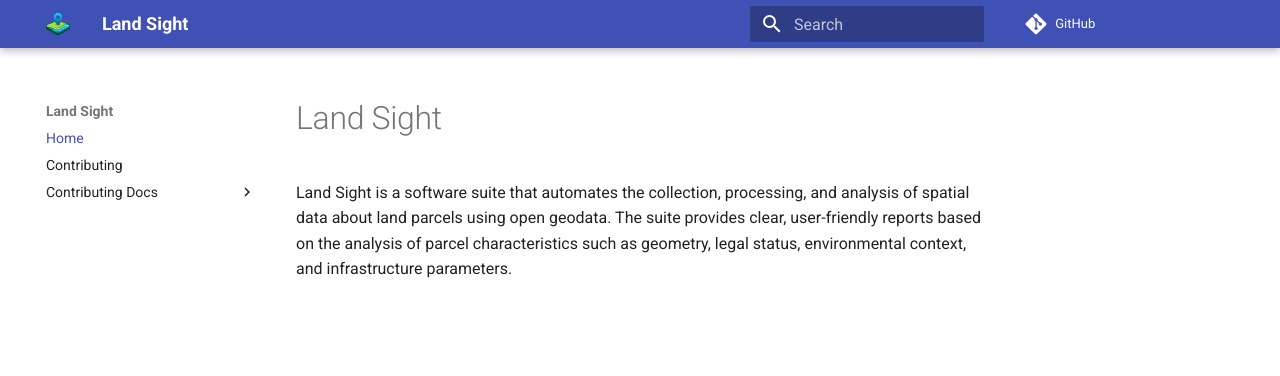
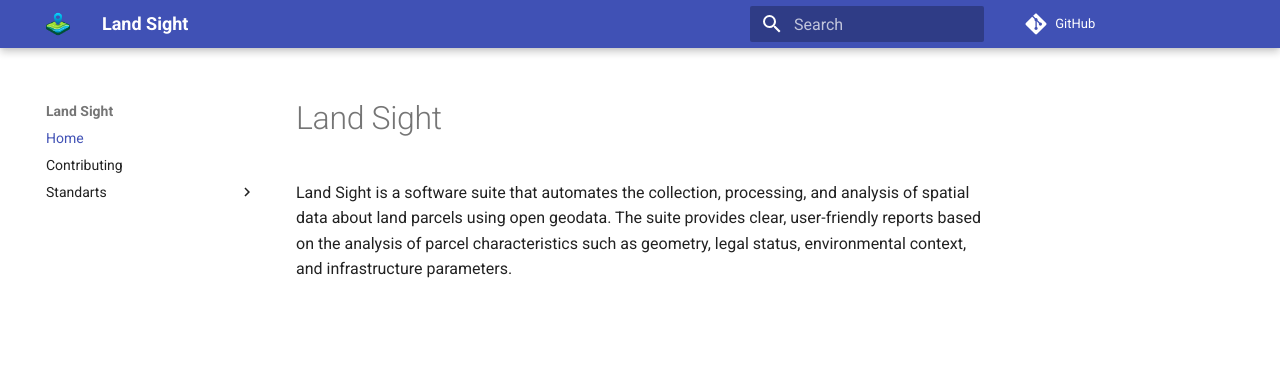
Before and after one commit to LandSight/backend, an MkDocs documentation site: the page built from docs/index.md, in a window 1280 px wide. Shown: the top 376 px of the page. Built offline with MkDocs 1.6.1 and Material for MkDocs 9.7.7, drawn with Linux system fonts in a browser that asks for light colours; plug-ins that fetch from the network failed and are left out; comment, search, counter and statistics services are not loaded.

Commit message:
docs: update mkdocs navigation labels

```diff
--- a/mkdocs.yaml
+++ b/mkdocs.yaml
@@ -16,9 +16,9 @@ theme:
 nav:
   - Home: "index.md"
   - Contributing: "contributing.md"
-  - Contributing Docs:
-    - "Branching": "dev/branching.md"
-    - "Breaking Changes": "dev/breaking-change.md"
+  - Standarts:
+    - Branching: "dev/branching.md"
+    - Breaking Changes: "dev/breaking-change.md"
     - "Changelog Policy": "dev/changelog-policy.md"
     - "Code Style": "dev/code-style.md"
     - "Commit Style": "dev/commit-style.md"
```
